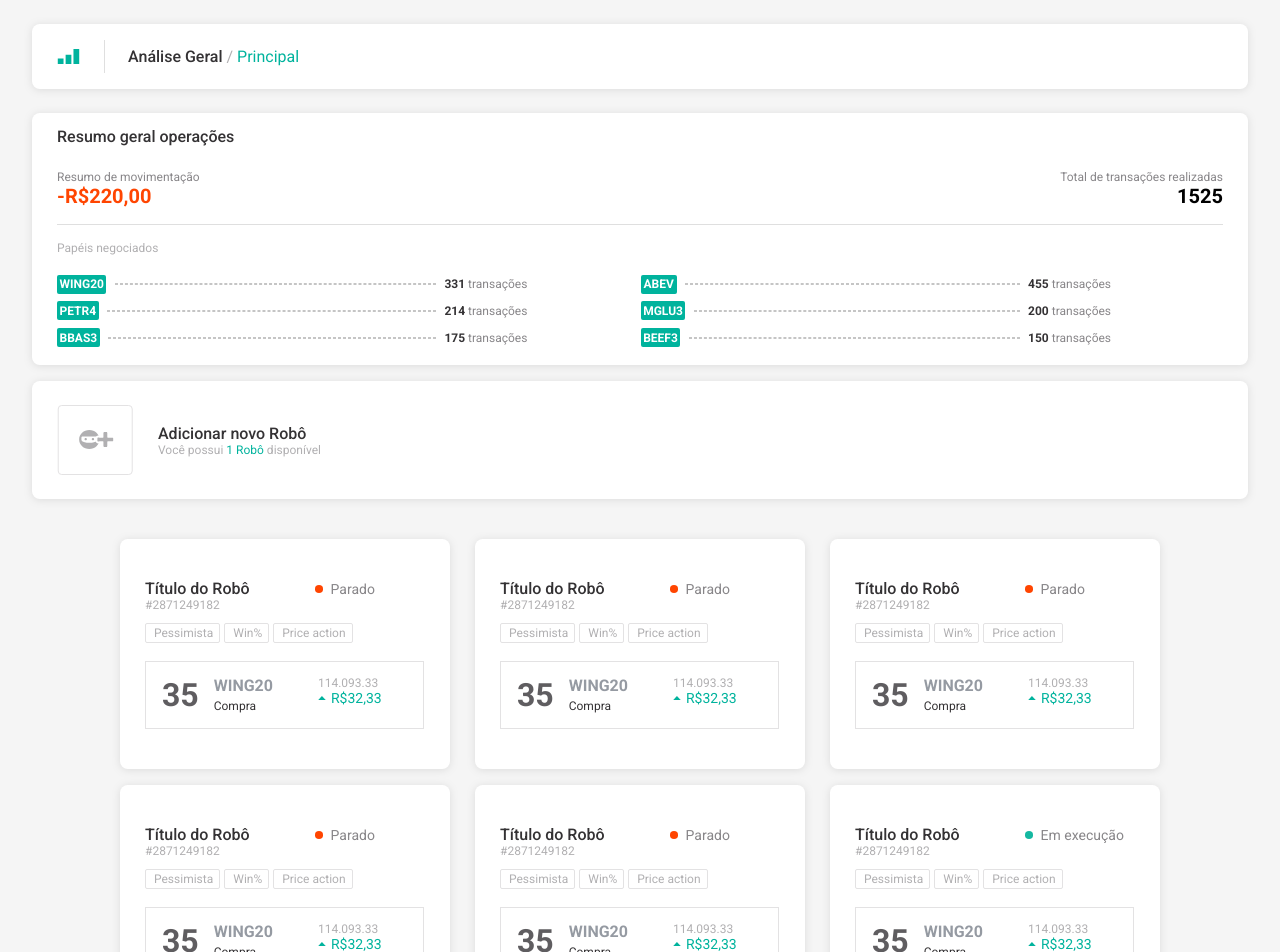
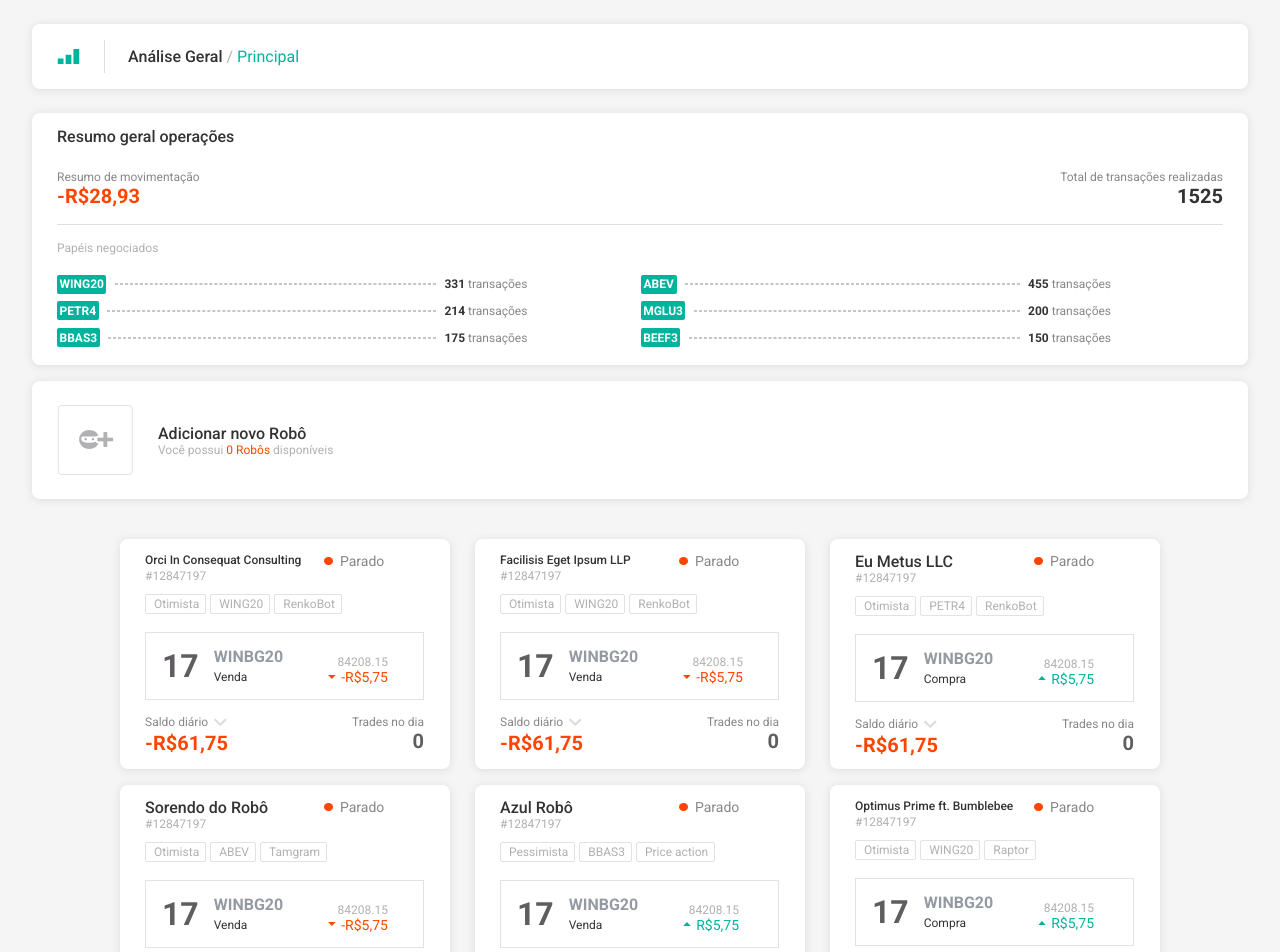
Before and after one commit to artdemelo/smarttbot-challenge, a React (Vite) app: page / in a window 1280 px wide. Shown: the top 952 px of the page. Built offline with nearby package versions, Linux system fonts and the light colour scheme.

Commit message:
feat: complete data using hardcoded data dynamically

```diff
--- a/src/App.tsx
+++ b/src/App.tsx
@@ -12,180 +12,360 @@ import NewRobot from "./components/layout/NewRobot.tsx";
 export default function App() {
   const [toggleModal, setToggleModal] = useState(false);
 
-  // const robotPapers = [
-  //   {
-  //     robot_id: 1,
-  //     paper: "WINBG20",
-  //     position: 5,
-  //     type: 0,
-  //     paper_value: 45.55,
-  //     profit: "RAIL3",
-  //     created_at: "2020-10-29 15:53:45"
-  //   },
-  //   {
-  //     robot_id: 2,
-  //     paper: "ABEV3",
-  //     position: 5,
-  //     type: 0,
-  //     paper_value: 45.55,
-  //     profit: "RAIL3",
-  //     created_at: "2020-10-29 15:53:45"
-  //   },
-  //   {
-  //     robot_id: 3,
-  //     paper: "BOVA11",
-  //     position: 5,
-  //     type: 0,
-  //     paper_value: 45.55,
-  //     profit: "RAIL3",
-  //     created_at: "2020-10-29 15:53:45"
-  //   },
-  // ];
 
   const robots = [
     {
-      title: "Título do Robô",
+      id: 12847197,
+      title: "Orci In Consequat Consulting",
       running: 0,
       updated_at:"2020-10-29 15:53:45",
       mode: 0,
-      simulation: "Otimista",
+      simulation: 0,
+      stock_codes: "WING20",
       strategy: "RenkoBot",
       initial_capital: 65000,
       number_trades: 29,
       daily_balance: 61.75,
       created_at: "2020-10-29 15:53:45",
-      last_paper: 1,
+      last_paper: {
+        robot_id: 1648753,
+        paper: "WINBG20",
+        position: 17,
+        type: 1,
+        paper_value: 84208.15,
+        profit: -5.75,
+        created_at: "2020-08-28 13:40:52",
+        id: 113001,
+        robot: {
+            title: "Eu Metus LLC"
+        }
+      },
+      movimentations: [],
     },
     {
-      title: "Título do Robô",
+      id: 12847197,
+      title: "Facilisis Eget Ipsum LLP",
       running: 0,
       updated_at:"2020-10-29 15:53:45",
       mode: 0,
-      simulation: "Otimista",
+      simulation: 0,
+      stock_codes: "WING20",
       strategy: "RenkoBot",
       initial_capital: 65000,
       number_trades: 29,
       daily_balance: 61.75,
       created_at: "2020-10-29 15:53:45",
-      last_paper: 1,
+      last_paper: {
+        robot_id: 1648753,
+        paper: "WINBG20",
+        position: 17,
+        type: 1,
+        paper_value: 84208.15,
+        profit: -5.75,
+        created_at: "2020-08-28 13:40:52",
+        id: 113001,
+        robot: {
+            title: "Eu Metus LLC"
+        }
+      },
+      movimentations: [],
     },
     {
-      title: "Título do Robô",
+      id: 12847197,
+      title: "Eu Metus LLC",
       running: 0,
       updated_at:"2020-10-29 15:53:45",
       mode: 0,
-      simulation: "Otimista",
+      simulation: 0,
+      stock_codes: "PETR4",
       strategy: "RenkoBot",
       initial_capital: 65000,
       number_trades: 29,
       daily_balance: 61.75,
       created_at: "2020-10-29 15:53:45",
-      last_paper: 1,
+      last_paper: {
+        robot_id: 1648753,
+        paper: "WINBG20",
+        position: 17,
+        type: 0,
+        paper_value: 84208.15,
+        profit: 5.75,
+        created_at: "2020-08-28 13:40:52",
+        id: 113001,
+        robot: {
+            title: "Eu Metus LLC"
+        }
+      },
+      movimentations: [],
     },
     {
-      title: "Título do Robô",
+      id: 12847197,
+      title: "Sorendo do Robô",
       running: 0,
       updated_at:"2020-10-29 15:53:45",
       mode: 0,
-      simulation: "Otimista",
+      simulation: 0,
+      stock_codes: "ABEV",
+      strategy: "Tamgram",
+      initial_capital: 65000,
+      number_trades: 102,
+      daily_balance: 61.75,
+      created_at: "2020-10-29 15:53:45",
+      last_paper: {
+        robot_id: 1648753,
+        paper: "WINBG20",
+        position: 17,
+        type: 1,
+        paper_value: 84208.15,
+        profit: -5.75,
+        created_at: "2020-08-28 13:40:52",
+        id: 113001,
+        robot: {
+            title: "Eu Metus LLC"
+        }
+      },
+      movimentations: [],
+    },
+    {
+      id: 12847197,
+      title: "Azul Robô",
+      running: 0,
+      updated_at:"2020-10-29 15:53:45",
+      mode: 0,
+      simulation: 1,
+      stock_codes: "BBAS3",
+      strategy: "Price action",
+      initial_capital: 65000,
+      number_trades: 45,
+      daily_balance: 61.75,
+      created_at: "2020-10-29 15:53:45",
+      last_paper: {
+        robot_id: 1648753,
+        paper: "WINBG20",
+        position: 17,
+        type: 1,
+        paper_value: 84208.15,
+        profit: 5.75,
+        created_at: "2020-08-28 13:40:52",
+        id: 113001,
+        robot: {
+            title: "Eu Metus LLC"
+        }
+      },
+      movimentations: [],
+    },
+    {
+      id: 12847197,
+      title: "Optimus Prime ft. Bumblebee",
+      running: 0,
+      updated_at:"2020-10-29 15:53:45",
+      mode: 0,
+      simulation: 0,
+      stock_codes: "WING20",
+      strategy: "Raptor",
+      initial_capital: 65000,
+      number_trades: 29,
+      daily_balance: 61.75,
+      created_at: "2020-10-29 15:53:45",
+      last_paper: {
+        robot_id: 1648753,
+        paper: "WINBG20",
+        position: 17,
+        type: 0,
+        paper_value: 84208.15,
+        profit: 5.75,
+        created_at: "2020-08-28 13:40:52",
+        id: 113001,
+        robot: {
+            title: "Eu Metus LLC"
+        }
+      },
+      movimentations: [],
+    },
+    {
+      id: 12847197,
+      title: "Optimus Prime ft. Bumblebee",
+      running: 1,
+      updated_at:"2020-10-29 15:53:45",
+      mode: 0,
+      simulation: 1,
+      stock_codes: "BBAS3",
+      strategy: "RenkoBot",
+      initial_capital: 65000,
+      number_trades: 29,
+      daily_balance: -61.75,
+      created_at: "2020-10-29 15:53:45",
+      last_paper: {
+        robot_id: 1648753,
+        paper: "WINBG20",
+        position: 17,
+        type: 1,
+        paper_value: 84208.15,
+        profit: -5.75,
+        created_at: "2020-08-28 13:40:52",
+        id: 113001,
+        robot: {
+            title: "Eu Metus LLC"
+        }
+      },
+      movimentations: [],
+    },
+    {
+      id: 12847197,
+      title: "Optimus Prime ft. Bumblebee",
+      running: 0,
+      updated_at:"2020-10-29 15:53:45",
+      mode: 0,
+      simulation: 1,
+      stock_codes: "MGLU3",
       strategy: "RenkoBot",
       initial_capital: 65000,
       number_trades: 29,
       daily_balance: 61.75,
       created_at: "2020-10-29 15:53:45",
-      last_paper: 1,
+      last_paper: {
+        robot_id: 1648753,
+        paper: "WINBG20",
+        position: 17,
+        type: 1,
+        paper_value: 84208.15,
+        profit: 5.75,
+        created_at: "2020-08-28 13:40:52",
+        id: 113001,
+        robot: {
+            title: "Eu Metus LLC"
+        }
+      },
+      movimentations: [],
     },
     {
-      title: "Título do Robô",
-      running: 0,
+      id: 12847197,
+      title: "Optimus Prime ft. Bumblebee",
+      running: 1,
       updated_at:"2020-10-29 15:53:45",
       mode: 0,
-      simulation: "Otimista",
+      simulation: 0,
+      stock_codes: "WING20",
       strategy: "RenkoBot",
       initial_capital: 65000,
       number_trades: 29,
       daily_balance: 61.75,
       created_at: "2020-10-29 15:53:45",
-      last_paper: 1,
+      last_paper: {
+        robot_id: 1648753,
+        paper: "WINBG20",
+        position: 17,
+        type: 1,
+        paper_value: 84208.15,
+        profit: 5.75,
+        created_at: "2020-08-28 13:40:52",
+        id: 113001,
+        robot: {
+            title: "Eu Metus LLC"
+        }
+      },
+      movimentations: [],
     },
     {
-      title: "Título do Robô",
-      running: 1,
+      id: 12847197,
+      title: "Optimus Prime ft. Bumblebee",
+      running: 0,
       updated_at:"2020-10-29 15:53:45",
       mode: 0,
-      simulation: "Otimista",
+      simulation: 0,
+      stock_codes: "PETR4",
       strategy: "RenkoBot",
       initial_capital: 65000,
       number_trades: 29,
       daily_balance: 61.75,
       created_at: "2020-10-29 15:53:45",
-      last_paper: 1,
+      last_paper: {
+        robot_id: 1648753,
+        paper: "WINBG20",
+        position: 17,
+        type: 1,
+        paper_value: 84208.15,
+        profit: 5.75,
+        created_at: "2020-08-28 13:40:52",
+        id: 113001,
+        robot: {
+            title: "Eu Metus LLC"
+        }
+      },
+      movimentations: [],
     },
     {
-      title: "Título do Robô",
-      running: 0,
+      id: 12847197,
+      title: "Optimus Prime ft. Bumblebee",
+      running: 1,
       updated_at:"2020-10-29 15:53:45",
       mode: 0,
-      simulation: "Otimista",
+      simulation: 0,
+      stock_codes: "WING20",
       strategy: "RenkoBot",
       initial_capital: 65000,
       number_trades: 29,
       daily_balance: 61.75,
       created_at: "2020-10-29 15:53:45",
-      last_paper: 1,
+      last_paper: {
+        robot_id: 1648753,
+        paper: "WINBG20",
+        position: 17,
+        type: 1,
+        paper_value: 84208.15,
+        profit: 5.75,
+        created_at: "2020-08-28 13:40:52",
+        id: 113001,
+        robot: {
+            title: "Eu Metus LLC"
+        }
       },
+      movimentations: [],
+    },
+
     {
-      title: "Título do Robô",
-      running: 1,
+      id: 12847197,
+      title: "Optimus Prime ft. Bumblebee",
+      running: 0,
       updated_at:"2020-10-29 15:53:45",
       mode: 0,
-      simulation: "Otimista",
+      simulation: 0,
+      stock_codes: "BEEF3",
       strategy: "RenkoBot",
       initial_capital: 65000,
       number_trades: 29,
       daily_balance: 61.75,
       created_at: "2020-10-29 15:53:45",
-      last_paper: 1,
+      last_paper: {
+        robot_id: 1648753,
+        paper: "WINBG20",
+        position: 17,
+        type: 1,
+        paper_value: 84208.15,
+        profit: 5.75,
+        created_at: "2020-08-28 13:40:52",
+        id: 113001,
+        robot: {
+            title: "Eu Metus LLC"
+        }
+      },
+      movimentations: [{
+        date: "2023-07-24 13:40:52",
+        value: 55.32
       },
       {
-      title: "Título do Robô",
-      running: 0,
-      updated_at:"2020-10-29 15:53:45",
-      mode: 0,
-      simulation: "Otimista",
-      strategy: "RenkoBot",
-      initial_capital: 65000,
-      number_trades: 29,
-      daily_balance: 61.75,
-      created_at: "2020-10-29 15:53:45",
-      last_paper: 1,
+        date: "2023-07-24 13:40:52",
+        value: 55.32
       },
       {
-      title: "Título do Robô",
-      running: 0,
-      updated_at:"2020-10-29 15:53:45",
-      mode: 0,
-      simulation: "Otimista",
-      strategy: "RenkoBot",
-      initial_capital: 65000,
-      number_trades: 29,
-      daily_balance: 61.75,
-      created_at: "2020-10-29 15:53:45",
-      last_paper: 1,
+        date: "2023-07-24 13:40:52",
+        value: 55.32
       },
-
       {
-      title: "Título do Robô",
-      running: 0,
-      updated_at:"2020-10-29 15:53:45",
-      mode: 0,
-      simulation: "Otimista",
-      strategy: "RenkoBot",
-      initial_capital: 65000,
-      number_trades: 29,
-      daily_balance: 61.75,
-      created_at: "2020-10-29 15:53:45",
-      last_paper: 1,
+        date: "2023-07-24 13:40:52",
+        value: 55.32
+      },
+    ],
     },
   ];
 
@@ -216,6 +396,55 @@ export default function App() {
     }
   ];
 
+  const robotPapers = [
+    {
+        robot_id: 12847197,
+        paper: "WINBG20",
+        position: 95,
+        type: 0,
+        paper_value: 59220.52,
+        profit: -28.93,
+        created_at: "2020-09-15 22:18:39",
+        id: 167501,
+        robot: {
+            title: "Consectetuer Cursus Et PC"
+        }
+    },
+    {
+      robot_id: 12847197,
+      paper: "WINBG20",
+      position: 95,
+      type: 0,
+      paper_value: 59220.52,
+      profit: -28.93,
+      created_at: "2020-09-15 22:18:39",
+      id: 167501,
+      robot: {
+          title: "Consectetuer Cursus Et PC"
+      }
+  },
+  {
+    robot_id: 12847197,
+    paper: "WINBG20",
+    position: 95,
+    type: 0,
+    paper_value: 59220.52,
+    profit: 28.93,
+    created_at: "2020-09-15 22:18:39",
+    id: 167501,
+    robot: {
+        title: "Consectetuer Cursus Et PC"
+    }
+},
+  ];
+
+  let overallProfit:number = 0;
+
+  robotPapers.forEach((robotPaper)=>{
+    overallProfit += robotPaper.profit;
+  })
+
+  console.log(overallProfit);
   return (
     <>
       <Modal isOpen={toggleModal}>
@@ -223,7 +452,7 @@ export default function App() {
       </Modal>
           <div className="wrapper">
             <Breadcrumb />
-            <Overview papers={papers} />
+            <Overview overallProfit={overallProfit} papers={papers} />
             <Card heightValue="118px" onClick={() => {robots.length < 12 ? setToggleModal(true) : alert("Você não possui mais robôs disponíveis.");}}>
               <NewRobot robotQuant={robots.length} />
             </Card>
--- a/src/components/Robot.module.css
+++ b/src/components/Robot.module.css
@@ -7,7 +7,7 @@
 .titleStatusContainer {
   width: 100%;
   display: flex;
-  gap: 65px;
+  justify-content: space-between;
 }
 
 .tagsContainer {
@@ -47,4 +47,29 @@
   display: flex;
   flex-direction: column;
   margin-left: 30px;
+  align-items: flex-end;
+  justify-content: flex-end;
 }
+
+.dayTradesContainer {
+    display: flex;
+    flex-direction: column;
+    align-items: flex-end;
+}
+
+.dailyBalanceContainer {
+  display: flex;
+  gap: 5px;
+}
+
+.dailyBalanceWrapper {
+  display: flex;
+  flex-direction: column;
+  gap: 2px;
+}
+
+.robotLowerContainer {
+  display:flex;
+  justify-content: space-between;
+  margin-top: 15px;
+}
--- a/src/components/Robot.tsx
+++ b/src/components/Robot.tsx
@@ -4,52 +4,99 @@ import Status from "./layout/Status";
 import Card from "./layout/Card";
 import gain from "../assets/gain.svg";
 import loss from "../assets/loss.svg";
+import arrow from "../assets/arrow.svg";
+
+interface lastPaperSchema {
+  robot_id: number,
+  paper: string,
+  position: number,
+  type: number,
+  paper_value: number,
+  profit: number,
+  created_at: string,
+  id: number,
+  robot: object,
+}
+
+interface movimentationSchema {
+  date: string,
+  value: number,
+}
 
 interface RobotSchema {
+      id: number,
       title: string,
       running: number,
       updated_at: string,
       mode: number,
-      simulation: string,
+      simulation: number,
+      stock_codes: string,
       strategy: string,
       initial_capital: number,
       number_trades: number,
       daily_balance: number,
       created_at: string,
-      last_paper: number,
+      last_paper: lastPaperSchema,
+      movimentations: Array<movimentationSchema>,
 }
+
+
 
 interface RobotProps {
   robotValues: RobotSchema;
 }
 
 export default function Robot({ robotValues }: RobotProps) {
+  const now = new Date();
+  const date = now.toISOString().slice(0,10);
+
+  let tradesToday : number = 0;
+
+  robotValues.movimentations.forEach((movimentation)=>{
+    if (movimentation.date.match(date)) {
+      tradesToday++;
+    }
+  });
   return (
     <div className={styles.robot}>
         <Card heightValue="100%">
           <div className={styles.robotsContainer}>
           <div className={styles.titleStatusContainer}>
-            <p className={textStyles.regular}>{robotValues.title}</p>
+            <p className={robotValues.title.length < 22 ? textStyles.regular : textStyles.regularMinor}>{robotValues.title}</p>
             <Status isOn={robotValues.running === 1 ? true : false}/>
           </div>
-              <p className={textStyles.smallLighter}>#2871249182</p>
+              <p className={textStyles.smallLighter}>#{robotValues.id}</p>
               <div className={styles.tagsContainer}>
-                <div className={styles.tag+" "+textStyles.smallLighter}>Pessimista</div>
-                <div className={styles.tag+" "+textStyles.smallLighter}>Win%</div>
-                <div className={styles.tag+" "+textStyles.smallLighter}>Price action</div>
+                <div className={styles.tag+" "+textStyles.smallLighter}>{robotValues.simulation===0 ? "Otimista":"Pessimista"}</div>
+                <div className={styles.tag+" "+textStyles.smallLighter}>{robotValues.stock_codes}</div>
+                <div className={styles.tag+" "+textStyles.smallLighter}>{robotValues.strategy}</div>
               </div>
               <div className={styles.overallContainer}>
-                <p className={textStyles.largeHeavy}>35</p>
+                <p className={textStyles.largeHeavy}>{robotValues.last_paper.position}</p>
                 <div className={styles.paperContainer}>
-                  <p className={textStyles.heavy+" "+textStyles.paper}>WING20</p>
-                  <p className={textStyles.smallLightDark}>Compra</p>
+                  <p className={textStyles.heavy+" "+textStyles.paper}>{robotValues.last_paper.paper}</p>
+                  <p className={textStyles.smallLightDark}>{robotValues.last_paper.type === 0 ? "Compra":"Venda"}</p>
                 </div>
                 <div className={styles.balanceContainer}>
-                  <p className={textStyles.smallLighter}>114.093.33</p>
+                  <p className={textStyles.smallLighter}>{robotValues.last_paper.paper_value}</p>
                   <div className={styles.statusContainer}>
-                    <img src={gain} alt="gain icon" />
-                    <p className={textStyles.mediumLight+" "+textStyles.gain}>R$32,33</p>
+                    <img src={robotValues.last_paper.profit >= 0 ? gain : loss} alt="triangle icon" />
+                    <p className={textStyles.mediumLight+" "+ (robotValues.last_paper.profit >=0 ? textStyles.gain : textStyles.loss)}>{robotValues.last_paper.profit <=0 ? "-":undefined}R${robotValues.last_paper.profit >=0 ? robotValues.last_paper.profit.toString().replace(".",",") : (robotValues.last_paper.profit*(-1)).toString().replace(".",",")}</p>
                   </div>
+                </div>
+              </div>
+              <div className={styles.robotLowerContainer}>
+                <div className={styles.dailyBalanceWrapper}>
+                  <div className={styles.dailyBalanceContainer}>
+                    <p className={textStyles.smallLighterVariation}>Saldo diário</p>
+                    <img src={arrow} alt="arrow icon" />
+                  </div>
+                  <p className={textStyles.mediumHeavy+" "+textStyles.loss}>-R${robotValues.daily_balance.toString().replace(".",",")}</p>
+                </div>
+
+                <div className={styles.dayTradesContainer}>
+                  <p className={textStyles.smallLighterVariation}>Trades no dia</p>
+                  <p className={textStyles.mediumHeavyGray}>{tradesToday}</p>
                 </div>
               </div>
           </div>
--- a/src/components/layout/NewRobot.tsx
+++ b/src/components/layout/NewRobot.tsx
@@ -12,7 +12,7 @@ export default function NewRobot({robotQuant}: NewRobotProps) {
     <img src={smarttBot} alt="smarttbot icon" />
         <div style={{margin: "25px"}}>
           <span className={textStyles.regular}>Adicionar novo Robô</span>
-          <p className={textStyles.smallLighter}>Você possui <span className={textStyles.smallLighter+" "+textStyles.gain}>{remaining}{remaining === 1 ? " Robô" : " Robôs"}</span> {remaining === 1 ? " disponível" : " disponíveis"}</p>
+          <p className={textStyles.smallLighter}>Você possui <span className={textStyles.smallLighter+" "+(remaining===0 ? textStyles.loss : textStyles.gain)}>{remaining}{remaining === 1 ? " Robô" : " Robôs"}</span> {remaining === 1 ? " disponível" : " disponíveis"}</p>
         </div>
     </>
   )
--- a/src/components/layout/Overview.tsx
+++ b/src/components/layout/Overview.tsx
@@ -11,9 +11,10 @@ interface PaperSchema {
 
 interface OverviewProps {
   papers: Array<PaperSchema>,
+  overallProfit: number,
 }
 
-export default function Overview({papers}: OverviewProps) {
+export default function Overview({papers, overallProfit}: OverviewProps) {
   let totalTransactions = 0;
 
   papers.forEach ((paper)=>{
@@ -28,7 +29,7 @@ export default function Overview({papers}: OverviewProps) {
             <div className={styles.statusWrapper}>
               <div className={styles.resumeContainer}>
                 <p className={textStyles.smallLight}>Resumo de movimentação</p>
-                <p className={textStyles.mediumHeavy+" "+textStyles.loss}>-R$220,00</p>
+                <p className={textStyles.mediumHeavy+" "+(overallProfit<0?textStyles.loss : textStyles.gain)}>{overallProfit < 0 ? "-":undefined}R${overallProfit < 0 ? (overallProfit*-1).toFixed(2).replace(".",",") : overallProfit.toFixed(2).replace(".",",")}</p>
               </div>
               <div className={styles.totalTransactions}>
                 <p className={textStyles.smallLight}>Total de transações realizadas</p>
--- a/src/components/layout/Status.module.css
+++ b/src/components/layout/Status.module.css
@@ -13,4 +13,5 @@
   display: flex;
   align-items: center;
   gap: 7.5px;
+  width: 100px;
 }
--- a/src/components/layout/textStyles.module.css
+++ b/src/components/layout/textStyles.module.css
@@ -5,6 +5,13 @@
 }
 
 .mediumHeavy {
+  color: #343234;
+  font-size: 20px;
+  font-weight: 700;
+}
+
+.mediumHeavyGray {
+  color: #5F5D60;
   font-size: 20px;
   font-weight: 700;
 }
@@ -37,6 +44,12 @@
   color: #B1B0B2;
   font-size: 16px;
   font-weight: 400;
+}
+
+.regularMinor {
+  color: #343234;
+  font-size: 12px;
+  font-weight: 500;
 }
 
 .smallLight {
```
Also changed, not shown: src/assets/arrow.svg (added). Lines whose indentation alone changed are shown as unchanged.
